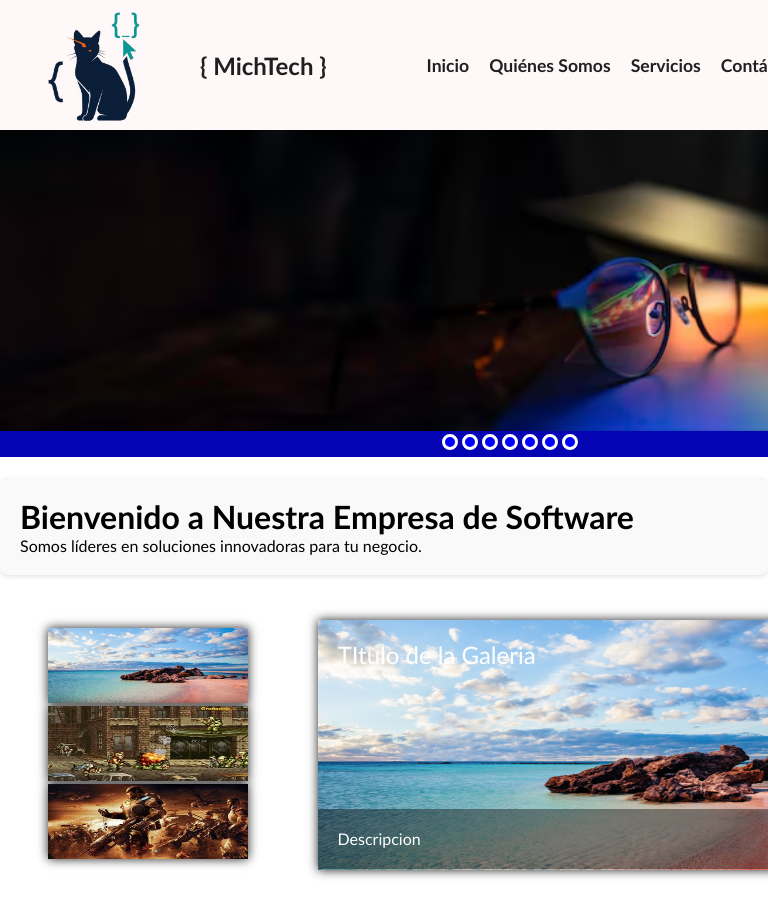
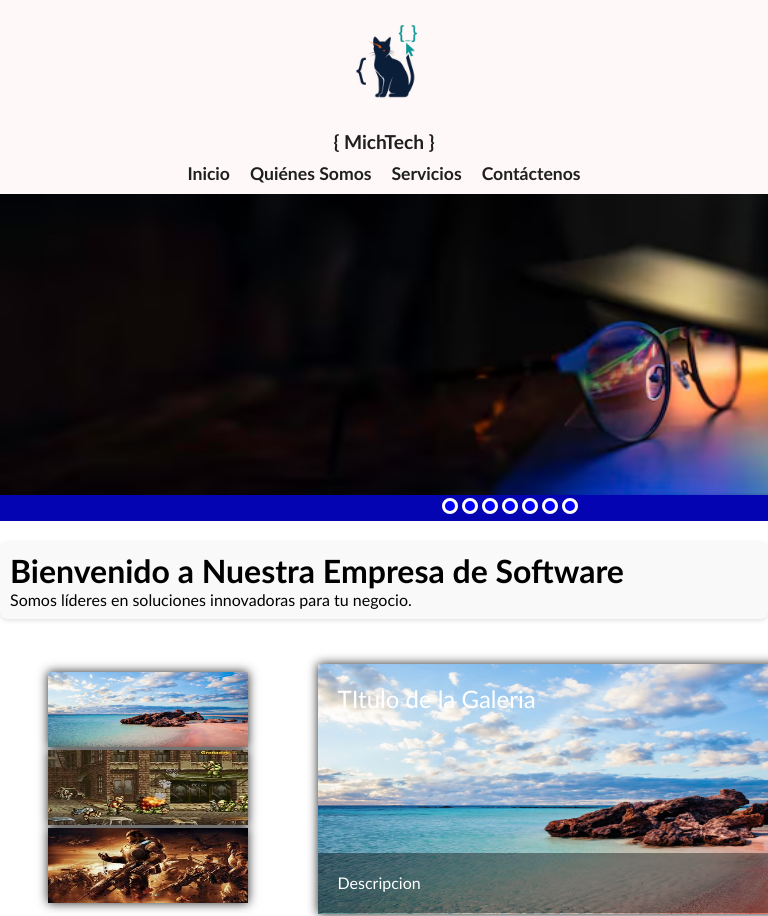
Before and after one commit to Tres-zE/Integracion-Udemy, a plain HTML site: page index.html in a window 768 px wide. Shown: the top 916 px of the page. Drawn offline with Linux system fonts and the light colour scheme; files whose address does not match are found by name.

Commit message:
agregando responsive para tablets

```diff
--- a/css/style.css
+++ b/css/style.css
@@ -3,7 +3,7 @@
   padding: 0;
   text-decoration: none;
   list-style: none;
-  font-family: 'Gill Sans', 'Gill Sans MT', Calibri, 'Trebuchet MS', sans-serif;
+  font-family: "Gill Sans", "Gill Sans MT", Calibri, "Trebuchet MS", sans-serif;
 }
 
 /*------------Header inicio---------------*/
@@ -113,6 +113,7 @@ main {
   .nav-links li {
     margin-right: 0; /* Elimina el margen derecho en pantallas pequeñas */
     margin-bottom: 10px; /* Añade un margen inferior para separación */
+    font-size: smaller; /* Ajusta el tamaño del texto en pantallas pequeñas */
   }
 
   .navbar .nav-links li a {
@@ -137,3 +138,52 @@ main {
     width: 80px; /* Ajusta el tamaño del logo en pantallas pequeñas */
   }
 }
+
+@media (min-width: 431px) and (max-width: 1024px) {
+  header {
+    flex-direction: column-reverse;
+    align-items: center;
+    width: 100%;
+    height: auto;
+    padding: 10px 0;
+  }
+
+  .navbar {
+    margin-left: 0;
+    margin-top: 10px;
+  }
+
+  .nav-links li {
+    margin-right: 10px;
+    margin-bottom: 0;
+    font-size: 1em;
+  }
+
+  .navbar .nav-links li a {
+    font-size: 1.1em;
+  }
+
+  .name {
+    font-size: 1.2em;
+    margin-top: 20px;
+    position: static;
+    text-align: center;
+  }
+
+  .logo {
+    width: 120px;
+    height: auto;
+    position: static;
+    justify-content: center;
+  }
+
+  .logo img {
+    width: 100px;
+    position: static;
+  }
+
+  main {
+    max-width: 98vw;
+    padding: 10px;
+  }
+}
```
